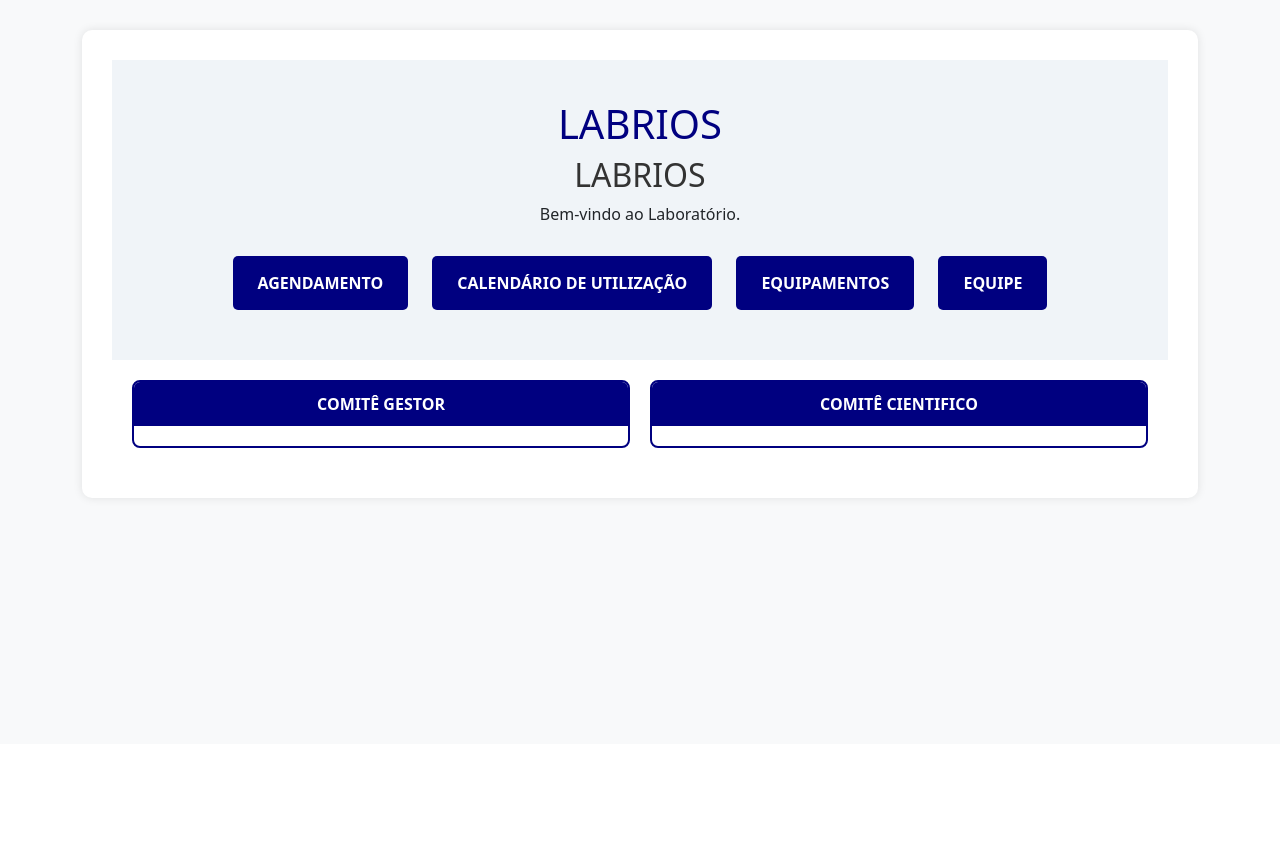
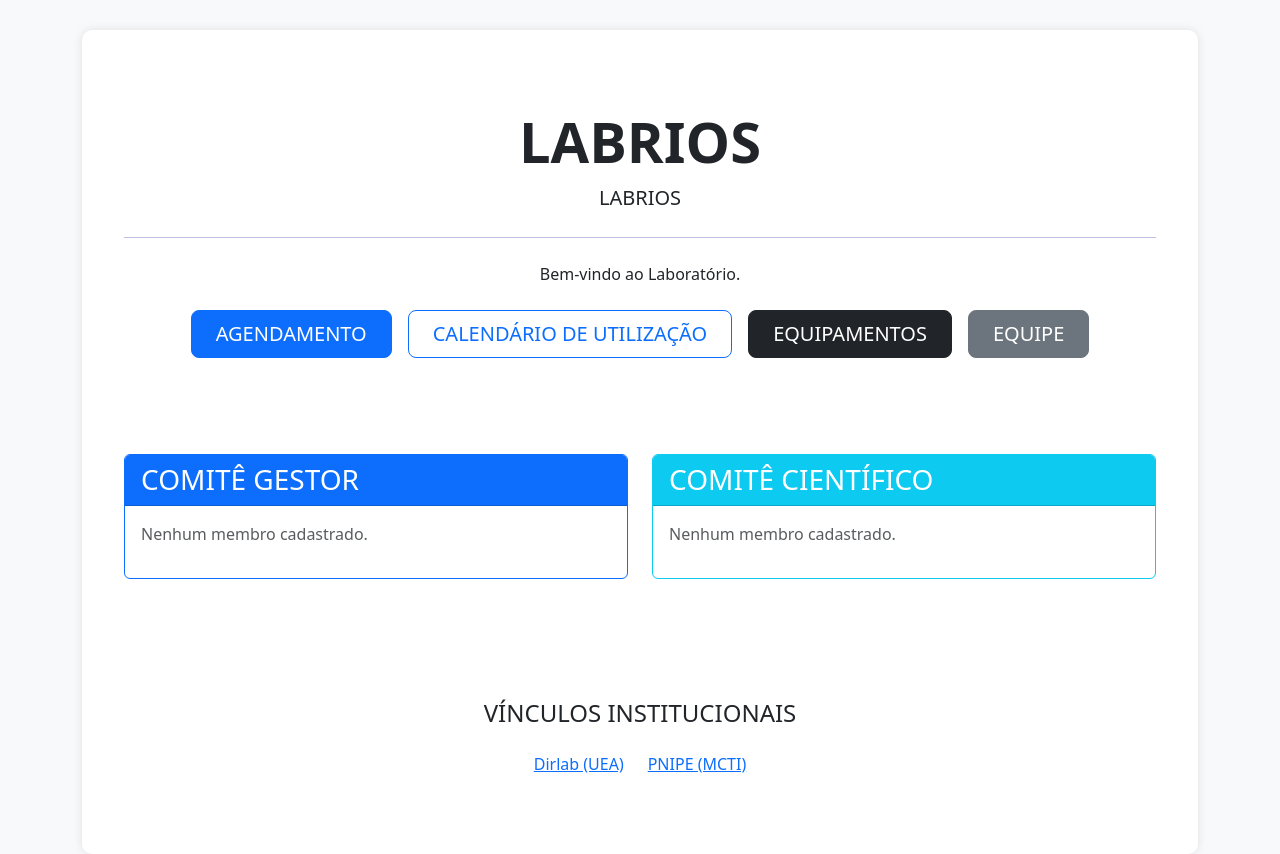
Before and after one commit to almeidasudarioarthurcassius-maker/SITE-OFICIAL-LABRIOS, a Flask app: page / in a window 1280 px wide. Shown: the part 56-910 px from the top of the page. Before the commit the page ends 557 px from the top, so only its background shows below. Run offline with Flask 3, Linux system fonts and the light colour scheme; data comes from the database, SQL or seed files in the repository.

Commit message:
Update index.html

```diff
--- a/site-labrios-oficial/templates/index.html
+++ b/site-labrios-oficial/templates/index.html
@@ -1,55 +1,78 @@
 {% extends "base.html" %}
 {% block content %}
-<div style="text-align: center; padding: 40px; background: #f0f4f8;">
-    <h1 style="color: #000080;">LABRIOS</h1>
-    <h2 style="color: #333;">{{ settings.lab_name }}</h2>
-    <p style="max-width: 800px; margin: auto;">{{ settings.hero_text }}</p>
 
-    <div style="margin-top: 20px;">
-        <a href="{{ url_for('how_to_use') }}" class="btn-main">AGENDAMENTO</a>
-        <a href="{{ url_for('schedule') }}" class="btn-main">CALENDÁRIO DE UTILIZAÇÃO</a>
-        <a href="{{ url_for('equipment_list') }}" class="btn-main">EQUIPAMENTOS</a>
-        <a href="{{ url_for('team') }}" class="btn-main">EQUIPE</a>
-    </div>
-</div>
+<section class="hero-section text-center py-5">
+    <div class="container">
+        <h1 class="display-4 fw-bold">LABRIOS</h1>
+        <p class="lead">{{ settings.lab_name }}</p>
+        <hr class="my-4" style="border-color: #000080;">
+        <p>{{ settings.hero_text }}</p>
 
-<div class="container" style="display: flex; gap: 20px; justify-content: center; padding: 20px; flex-wrap: wrap;">
-    <!-- QUADRO COMITÊ GESTOR [2] -->
-    <div style="flex: 1; min-width: 300px; border: 2px solid #000080; border-radius: 8px; overflow: hidden;">
-        <div style="background: #000080; color: white; padding: 10px; text-align: center; font-weight: bold;">COMITÊ GESTOR</div>
-        <div style="padding: 10px;">
-            <table style="width: 100%; border-collapse: collapse;">
-                {% for m in gestores %}
-                <tr style="border-bottom: 1px solid #ddd;">
-                    <td style="padding: 5px;">
-                        <strong>{{ m.name }}</strong><br><small>{{ m.role }}</small>
-                    </td>
-                    <td style="text-align: right;"><a href="{{ m.lattes }}" target="_blank" style="color: #000080;">Lattes</a></td>
-                </tr>
-                {% endfor %}
-            </table>
+        <div class="mt-4 d-flex justify-content-center gap-3 flex-wrap">
+            <!-- BOTÕES RENOMEADOS CONFORME SOLICITAÇÃO -->
+            <a href="{{ url_for('how_to_use') }}" class="btn btn-primary btn-lg px-4">AGENDAMENTO</a>
+            <a href="{{ url_for('schedule') }}" class="btn btn-outline-primary btn-lg px-4">CALENDÁRIO DE UTILIZAÇÃO</a>
+            <a href="{{ url_for('equipment_list') }}" class="btn btn-dark btn-lg px-4">EQUIPAMENTOS</a>
+            <a href="{{ url_for('team') }}" class="btn btn-secondary btn-lg px-4">EQUIPE</a>
         </div>
     </div>
+</section>
 
-    <!-- QUADRO COMITÊ CIENTIFICO [2] -->
-    <div style="flex: 1; min-width: 300px; border: 2px solid #000080; border-radius: 8px; overflow: hidden;">
-        <div style="background: #000080; color: white; padding: 10px; text-align: center; font-weight: bold;">COMITÊ CIENTIFICO</div>
-        <div style="padding: 10px;">
-            <table style="width: 100%; border-collapse: collapse;">
-                {% for m in cientificos %}
-                <tr style="border-bottom: 1px solid #ddd;">
-                    <td style="padding: 5px;">
-                        <strong>{{ m.name }}</strong><br><small>{{ m.role }}</small>
-                    </td>
-                    <td style="text-align: right;"><a href="{{ m.lattes }}" target="_blank" style="color: #000080;">Lattes</a></td>
-                </tr>
-                {% endfor %}
-            </table>
+<!-- SEÇÃO DOS COMITÊS -->
+<div class="container my-5">
+    <div class="row">
+        <!-- QUADRO COMITÊ GESTOR -->
+        <div class="col-md-6 mb-4">
+            <div class="card h-100 border-primary">
+                <div class="card-header bg-primary text-white">
+                    <h3 class="mb-0">COMITÊ GESTOR</h3>
+                </div>
+                <div class="card-body">
+                    {% for m in comite_gestor %}
+                    <div class="mb-3 border-bottom pb-2">
+                        <strong>{{ m.name }}</strong><br>
+                        <small class="text-muted">{{ m.role }}</small><br>
+                        {% if m.lattes %}
+                        <a href="{{ m.lattes }}" target="_blank" class="btn btn-sm btn-link p-0">Link Lattes</a>
+                        {% endif %}
+                    </div>
+                    {% else %}
+                    <p class="text-muted">Nenhum membro cadastrado.</p>
+                    {% endfor %}
+                </div>
+            </div>
+        </div>
+
+        <!-- QUADRO COMITÊ CIENTÍFICO -->
+        <div class="col-md-6 mb-4">
+            <div class="card h-100 border-info">
+                <div class="card-header bg-info text-white">
+                    <h3 class="mb-0">COMITÊ CIENTÍFICO</h3>
+                </div>
+                <div class="card-body">
+                    {% for m in comite_cientifico %}
+                    <div class="mb-3 border-bottom pb-2">
+                        <strong>{{ m.name }}</strong><br>
+                        <small class="text-muted">{{ m.role }}</small><br>
+                        {% if m.lattes %}
+                        <a href="{{ m.lattes }}" target="_blank" class="btn btn-sm btn-link p-0">Link Lattes</a>
+                        {% endif %}
+                    </div>
+                    {% else %}
+                    <p class="text-muted">Nenhum membro cadastrado.</p>
+                    {% endfor %}
+                </div>
+            </div>
         </div>
     </div>
 </div>
 
-<style>
-    .btn-main { display: inline-block; padding: 15px 25px; margin: 10px; background: #000080; color: white; text-decoration: none; border-radius: 5px; font-weight: bold; }
-</style>
+<div class="container text-center py-5">
+    <h4 class="mb-4">VÍNCULOS INSTITUCIONAIS</h4>
+    <div class="d-flex justify-content-center gap-4">
+        <a href="https://dirlab.uea.edu.br/publico/view/58/" target="_blank">Dirlab (UEA)</a>
+        <a href="https://pnipe.mcti.gov.br/laboratory/31271" target="_blank">PNIPE (MCTI)</a>
+    </div>
+</div>
+
 {% endblock %}
```
